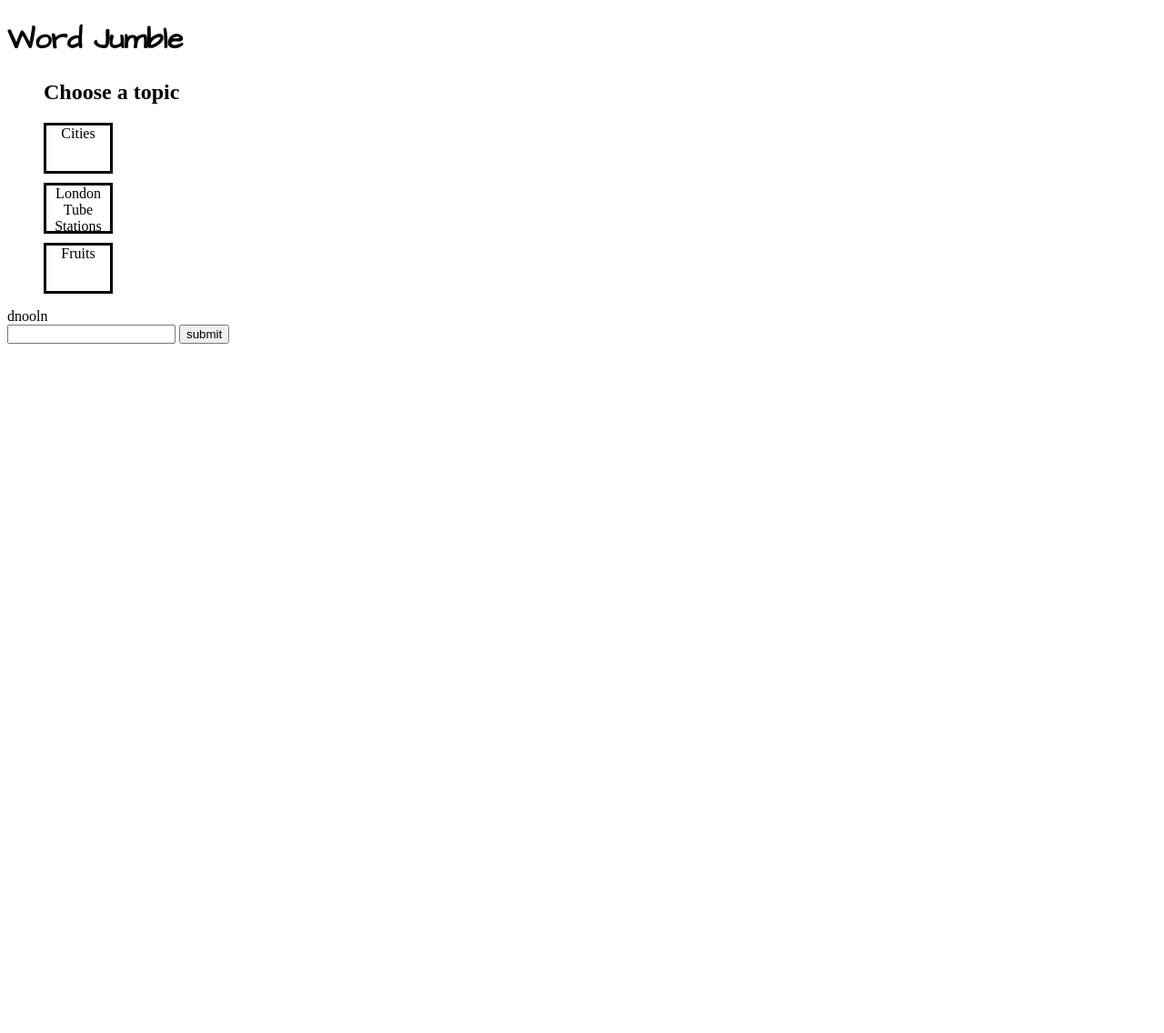
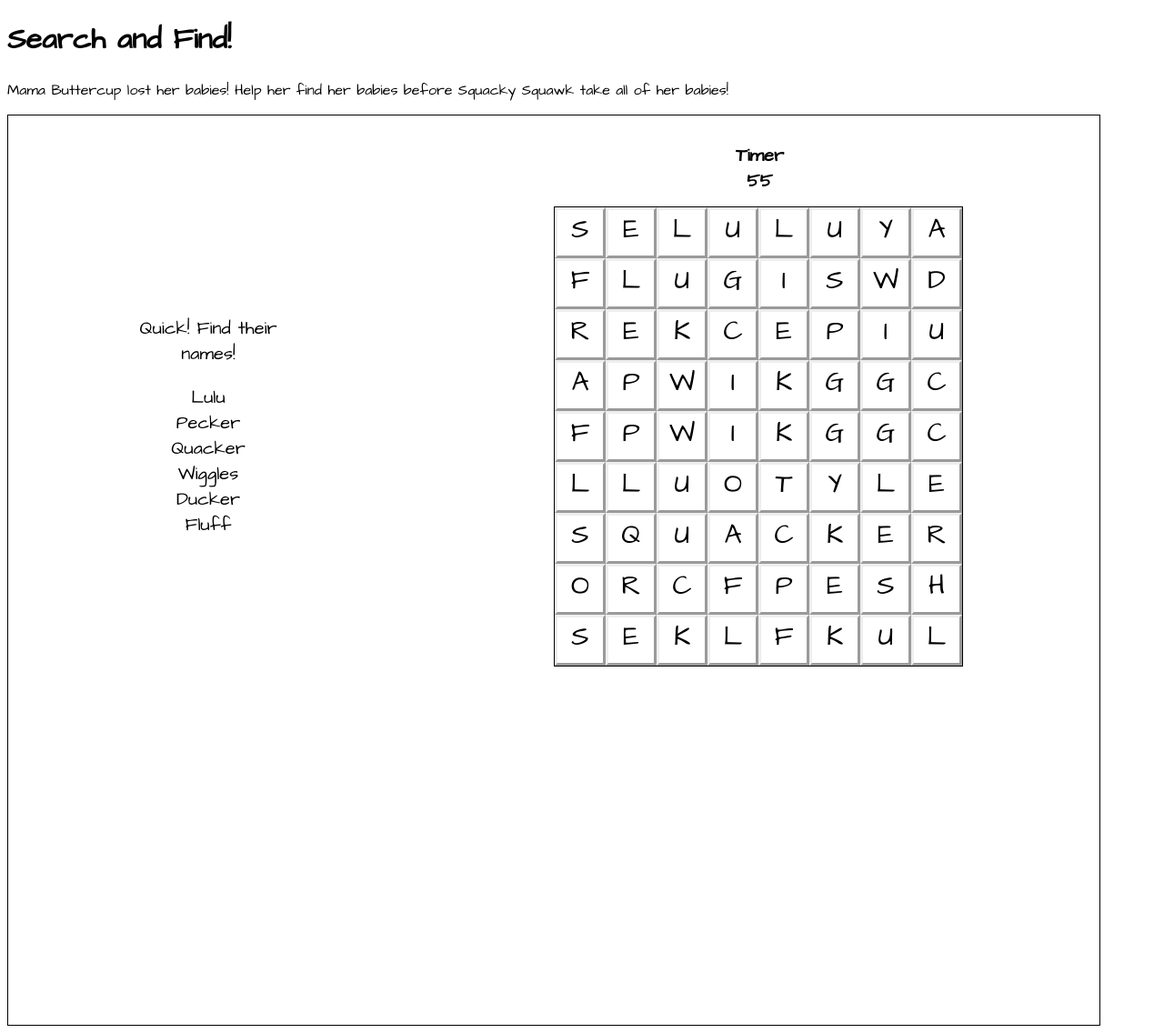
Before and after one commit to miss-d-coder10/WDI_LONDON_PROJECT1, a PHP site: page / in a window 1280 px wide. Shown: the whole page at 91% size. Before the commit the page ends 378 px from the top, so only its background shows below. Run offline with PHP 8.4, Linux system fonts and the light colour scheme.

Commit message:
new version. Game changed into word search concept. Need design and to complete JS and Jquery functions

```diff
--- a/css/style.css
+++ b/css/style.css
@@ -8,17 +8,58 @@
   background-size: ;*/
 /*}*/
 
-h1{
+body{
   font-family: 'Architects Daughter';
 }
 
-li {
+.container{
+  border: 1px solid;
+  width: 1200px;
+  height: 1000px;
+
+}
+
+.timer{
+  display: inline-block;
+  position: absolute;
+  margin-top: 30px;
+  text-align: center;
+  margin-left: 500px;
+  font-weight: bolder;
+  font-size: 20px;
+}
+
+.cell{
+    border-style: outset;
+    text-align: center;
+    font-size: 30px;
+    width: 50px;
+    height: 50px;
+
+}
+
+.board{
+  border: 1px solid;
+  display: inline-block;
+  margin-top: 100px;
+  margin-right:150px;
+  float: right;
+
+}
+
+.wordlist{
+  width: 200px;
+  height: 200px;
+  display: inline-block;
+  margin-top: 200px;
+  margin-left: 100px;
+  text-align: center;
+  font-size: 20px;
+
+}
+
+li{
   list-style: none;
-  border-style: solid;
-  width: 70px;
-  height: 50px;
-  display: block;
-  margin-bottom: 10px;
   text-align: center;
 
 }
--- a/index.html
+++ b/index.html
@@ -10,27 +10,130 @@
     <script type="text/javascript" src="js/app.js"></script>
   </head>
   <body>
-    <h1>Word Jumble</h1>
-    <div class="container">
+    <h1>Search and Find!</h1>
 
-      <ol>
-        <h2>Choose a topic</h2>
-        <li>Cities</li>
-        <li>London Tube Stations</li>
-        <li>Fruits</li>
-      </ol>
-    <div class="jumbleword"></div>
-    <input class="text1" type="text" name="name" value="">
-    <button type="button" name="button">submit</button>
+    <div class="game-rules">
+      <p>Mama Buttercup lost her babies! Help her find her babies before Squacky Squawk take all of her babies!</p>
 
     </div>
+    <div class="container">
+      <div class="wordlist">
+          <ul>
+            <p>Quick! Find their names!</p>
+            <li class="word" id="ans1">Lulu</li>
+            <li class="word" id="ans1">Pecker</li>
+            <li class="word" id="ans1">Quacker</li>
+            <li class="word" id="ans1">Wiggles</li>
+            <li class="word" id="ans1">Ducker</li>
+            <li class="word" id="ans1">Fluff</li>
+          </ul>
+      </div>
+
+      <div class="timer" id="countdown">Timer
+        <div id="countdowntimer"></div>
+      </div>
 
 
-    <!-- <form id="frm">
 
-    <input type="text" id="seconds" name="seconds" value="0" size="2" maxlength="2"/>
-    <br/>
-    <input type="button" id="btnct" value="Input"/> -->
+    <div class="board" id="game-board">
+      <table class="wordsearch" id="wordsearch1" cellpadding="0" cellspacing="0">
+        <!-- row1 -->
+        <tr>
+          <td><div class="cell" id="cell0">S</div></td>
+          <td><div class="cell" id="cell1">E</div></td>
+          <td><div class="cell" id="cell2">L</div></td>
+          <td><div class="cell" id="cell3">U</div></td>
+          <td><div class="cell" id="cell4">L</div></td>
+          <td><div class="cell" id="cell5">U</div></td>
+          <td><div class="cell" id="cell6">Y</div></td>
+          <td><div class="cell" id="cell7">A</div></td>
+        </tr>
+        <!-- row2 -->
+        <tr>
+          <td><div class="cell" id="cell8">F</div></td>
+          <td><div class="cell" id="cell9">L</div></td>
+          <td><div class="cell" id="cell10">U</div></td>
+          <td><div class="cell" id="cell11">G</div></td>
+          <td><div class="cell" id="cell12">I</div></td>
+          <td><div class="cell" id="cell13">S</div></td>
+          <td><div class="cell" id="cell14">W</div></td>
+          <td><div class="cell" id="cell15">D</div></td>
+        </tr>
+          <!-- row3-->
+          <tr>
+            <td><div class="cell" id="cell16">R</div></td>
+            <td><div class="cell" id="cell17">E</div></td>
+            <td><div class="cell" id="cell18">K</div></td>
+            <td><div class="cell" id="cell19">C</div></td>
+            <td><div class="cell" id="cell20">E</div></td>
+            <td><div class="cell" id="cell21">P</div></td>
+            <td><div class="cell" id="cell22">I</div></td>
+            <td><div class="cell" id="cell23">U</div></td>
+          </tr>
+          <tr>  <!-- row4-->
+            <td><div class="cell" id="cell24">A</div></td>
+            <td><div class="cell" id="cell25">P</div></td>
+            <td><div class="cell" id="cell26">W</div></td>
+            <td><div class="cell" id="cell27">I</div></td>
+            <td><div class="cell" id="cell28">K</div></td>
+            <td><div class="cell" id="cell29">G</div></td>
+            <td><div class="cell" id="cell30">G</div></td>
+            <td><div class="cell" id="cell31">C</div></td>
+          </tr>
+          <tr>  <!-- row5-->
+            <td><div class="cell" id="cell32">F</div></td>
+            <td><div class="cell" id="cell33">P</div></td>
+            <td><div class="cell" id="cell34">W</div></td>
+            <td><div class="cell" id="cell35">I</div></td>
+            <td><div class="cell" id="cell36">K</div></td>
+            <td><div class="cell" id="cell37">G</div></td>
+            <td><div class="cell" id="cell38">G</div></td>
+            <td><div class="cell" id="cell39">C</div></td>
+          </tr>
+          <tr>   <!-- row6-->
+            <td><div class="cell" id="cell40">L</div></td>
+            <td><div class="cell" id="cell41">L</div></td>
+            <td><div class="cell" id="cell42">U</div></td>
+            <td><div class="cell" id="cell43">O</div></td>
+            <td><div class="cell" id="cell44">T</div></td>
+            <td><div class="cell" id="cell45">Y</div></td>
+            <td><div class="cell" id="cell46">L</div></td>
+            <td><div class="cell" id="cell47">E</div></td>
+          </tr>
+          <tr>   <!-- row7-->
+            <td><div class="cell" id="cell48">S</div></td>
+            <td><div class="cell" id="cell49">Q</div></td>
+            <td><div class="cell" id="cell50">U</div></td>
+            <td><div class="cell" id="cell51">A</div></td>
+            <td><div class="cell" id="cell52">C</div></td>
+            <td><div class="cell" id="cell53">K</div></td>
+            <td><div class="cell" id="cell54">E</div></td>
+            <td><div class="cell" id="cell55">R</div></td>
+          </tr>
+          <tr>   <!-- row8-->
+            <td><div class="cell" id="cell56">O</div></td>
+            <td><div class="cell" id="cell57">R</div></td>
+            <td><div class="cell" id="cell58">C</div></td>
+            <td><div class="cell" id="cell59">F</div></td>
+            <td><div class="cell" id="cell60">P</div></td>
+            <td><div class="cell" id="cell61">E</div></td>
+            <td><div class="cell" id="cell62">S</div></td>
+            <td><div class="cell" id="cell63">H</div></td>
+          </tr>
+          <tr>   <!-- row9-->
+            <td><div class="cell" id="cell64">S</div></td>
+            <td><div class="cell" id="cell65">E</div></td>
+            <td><div class="cell" id="cell66">K</div></td>
+            <td><div class="cell" id="cell67">L</div></td>
+            <td><div class="cell" id="cell68">F</div></td>
+            <td><div class="cell" id="cell69">K</div></td>
+            <td><div class="cell" id="cell70">U</div></td>
+            <td><div class="cell" id="cell71">L</div></td>
+          </tr>
+        </table>
+      </div>
+    </div>
+  </div>
 
   </body>
 </html>
--- a/js/app.js
+++ b/js/app.js
@@ -1,39 +1,102 @@
-$(document).ready(function(){
+$(function(){
+  console.log("loaded");
 
-  function Shuffle(o) {
-  	for(var j, x, i = o.length; i; j = parseInt(Math.random() * i), x = o[--i], o[i] = o[j], o[j] = x);
-  	return o;
-  };
 
-  var word1 = "london";
-  var shuffleArray = word1.split("");
-  console.log(shuffleArray);
-  Shuffle(shuffleArray);
-  console.log(shuffleArray);
-  var shuffledWord = shuffleArray.join("");
-  console.log(shuffledWord);
+var cell = $(".cell");
+var count = 61;
+var counter = setInterval(timer, 1000);
+
+var row1 = [cell[2], cell[3], cell[4], cell[5]];
+var row3 = [cell[16], cell[17], cell[18], cell[19], cell[20], cell[21]];
+var row7 = [cell[49], cell[50], cell[51], cell[52], cell[53], cell[54], cell[55]];
+var col7 = [cell[14], cell[22], cell[30], cell[38], cell[46], cell[54], cell[62]];
+var col8 = [cell[15], cell[23], cell[31], cell[39], cell[47], cell[55]];
+var diag1 = [cell[32], cell[41], cell[50], cell[59], cell[68]];
+
+//click event function
+$(".cell").on("click", function(){
+  console.log(this, "clicked");  // click event on each tile works
+   $(this).css('background', 'red');
+
+
+ });//click event function
 
 
 
 
-  $(".jumbleword").html(shuffledWord);
 
-  $("button").on("click", function(){
-
-    var answer = $(".text1").val().toLowerCase();
-    console.log(answer);
-
-    if(answer === word1){
-      console.log("correct");
-    }else{
-      console.log("wrong");
-    }
-
-  });
+function timer(){
+   count -= 1;
+   if(count === 55){
+     clearInterval(counter);
+   }
+   $("#countdowntimer").html(count);
+}
 
 
-});
 
+
+
+
+
+}); // do not touch this is the end of the line one function
+
+
+
+
+
+
+
+
+
+
+
+
+
+//
+//
+//
+//
+//
+//
+// $(document).ready(function(){
+//
+//   var cities = ["London", "Paris", "New York", "Tokyo", "Beijing", "Vienna", "Dublin"];
+//
+//   var randomChoice = Math.floor(Math.random() * cities.length);
+//   var word1 = cities[randomChoice];
+//
+//
+//   var shuffleArray = word1.split("");
+//   console.log(shuffleArray);
+//   Shuffle(shuffleArray);
+//   console.log(shuffleArray);
+//   var shuffledWord = shuffleArray.join("");
+//   console.log(shuffledWord);
+//
+//   function Shuffle(o) {
+//     for(var j, x, i = o.length; i; j = parseInt(Math.random() * i), x = o[--i], o[i] = o[j], o[j] = x);
+//     return o;
+//   }
+//
+//   $(".jumbleword").html(shuffledWord);
+//
+//   $("button").on("click", function(){
+//     var randomChoice = Math.floor(Math.random() * cities.length);
+//     var answer = $(".text1").val().toLowerCase();
+//     console.log(answer);
+//
+//     if(answer === word1){
+//       console.log("correct");
+//     }else{
+//       console.log("wrong");
+//     }
+//
+//   });
+//
+//
+// });
+//
 
 
 
```
Also changed, not shown: js/dupapp.js (added, +79 -0 lines).
